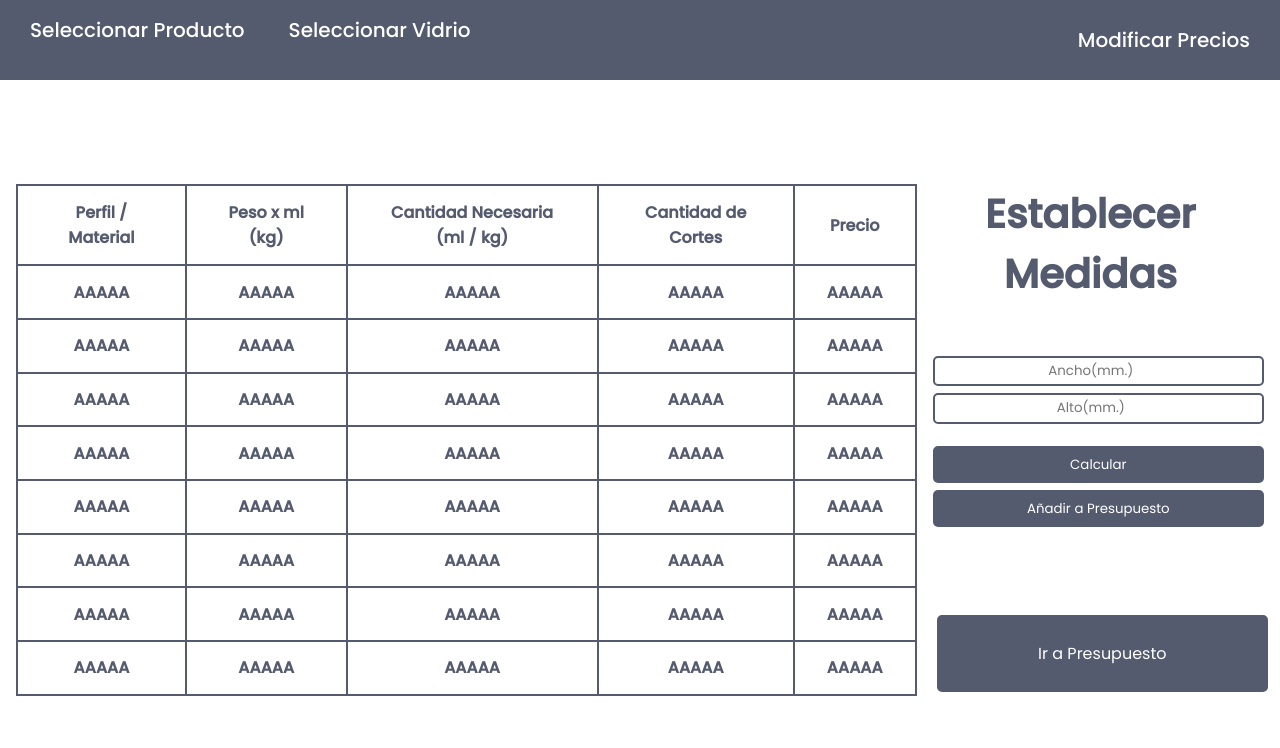
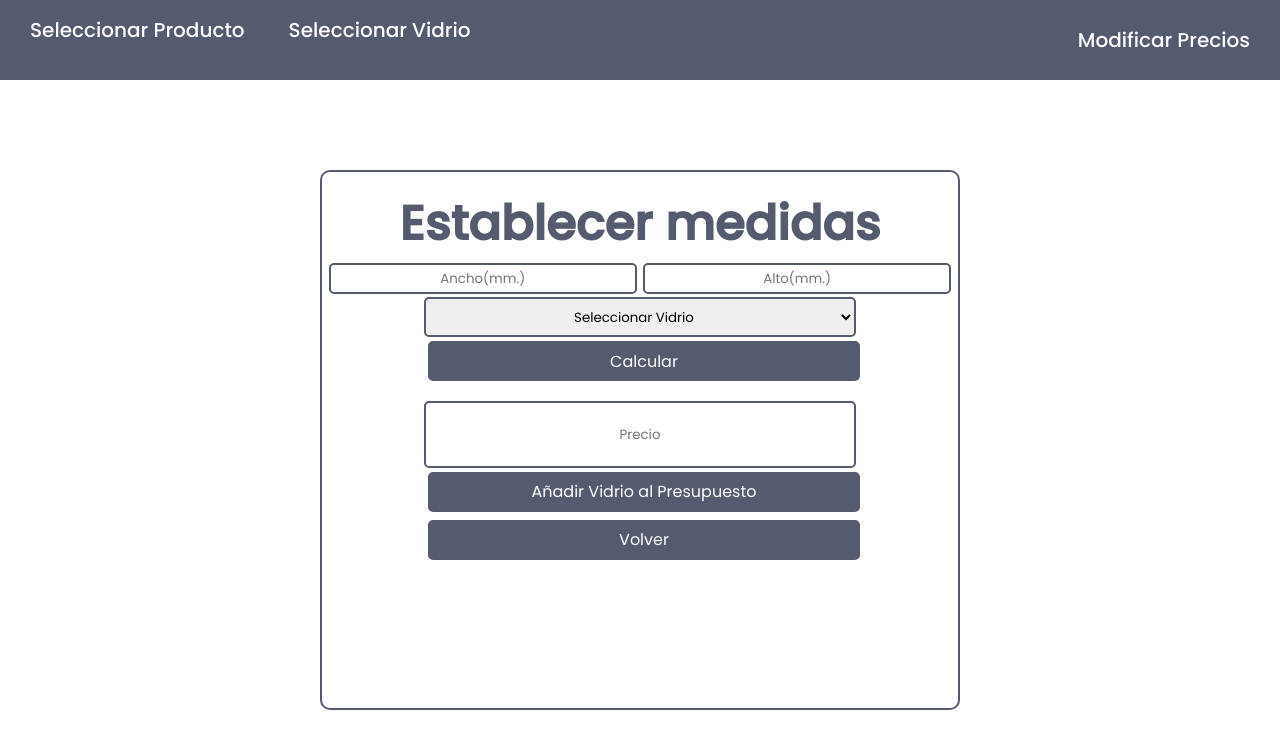
Before and after one commit to Fede404/Presupuestos-app, a website: page index.html in a window 1280 px wide. Both pictures are taken after a click on the button "Seleccionar Vidrio". Drawn offline with Linux system fonts and the light colour scheme.

Commit message:
6 - Añadida modal para vidrios funcional

```diff
--- a/index.html
+++ b/index.html
@@ -48,20 +48,9 @@
 					</div>
 				</div>
 				<div class="vidrioGroup">
-					<button class="nav-btn" onclick="displayChange2()">
+					<button class="nav-btn" onclick="abrirModal()">
 						Seleccionar Vidrio
 					</button>
-					<div class="prodOptions" id="vidrioList">
-						<button class="list-btn">Vidrio 3mm.</button>
-						<button class="list-btn">Vidrio 4mm.</button>
-						<button class="list-btn">Vidrio 5mm.</button>
-						<button class="list-btn">Vidrio 6mm.</button>
-						<button class="list-btn">Laminado 3+3</button>
-						<button class="list-btn">Espejo 3mm.</button>
-						<button class="list-btn">Stipolit 4mm.</button>
-						<button class="list-btn">Martelet 4mm.</button>
-						<button class="list-btn">Pacific 4mm.</button>
-					</div>
 				</div>
 			</div>
 			<div class="nav-btnGroup">
@@ -160,6 +149,54 @@
 					</div>
 				</div>
 			</section>
+			<section class="vidrio-sec">
+				<h2>Establecer medidas</h2>
+				<div class="vidrio-medidas-sec">
+					<input
+						type="number"
+						id="anchovidrio"
+						placeholder="Ancho(mm.)"
+					/>
+					<input
+						type="number"
+						id="altovidrio"
+						placeholder="Alto(mm.)"
+					/>
+				</div>
+				<div class="vidrio-select">
+					<select id="opc-vidrios">
+						<option value="" disabled selected>
+							Seleccionar Vidrio
+						</option>
+						<option value="vidrio3mm">Vidrio 3mm.</option>
+						<option value="vidrio4mm">Vidrio 4mm.</option>
+						<option value="vidrio5mm">Vidrio 5mm.</option>
+						<option value="vidrio6mm">Vidrio 6mm.</option>
+						<option value="laminado">Laminado 3+3</option>
+						<option value="espejo">Espejo 3mm.</option>
+						<option value="stipolit">Stipolit 4mm.</option>
+						<option value="martelet">Martelet 4mm.</option>
+						<option value="pacific">Pacific 4mm.</option>
+					</select>
+					<button id="cuentas-vidrio">Calcular</button>
+					<div class="precio-vidrio">
+						<input
+							type="text"
+							id="vidrio-desc"
+							placeholder="Precio"
+							readonly
+						/>
+						<div class="btn-group-vidrio">
+							<button id="añadirvidrio-btn">
+								Añadir Vidrio al Presupuesto
+							</button>
+							<button id="back-btn" onclick="cerrarModal()">
+								Volver
+							</button>
+						</div>
+					</div>
+				</div>
+			</section>
 		</header>
 		<!-- LINK SCRIPT -->
 		<script src="script/script.js"></script>
--- a/script/script.js
+++ b/script/script.js
@@ -10,10 +10,14 @@ let displayChange = function () {
 	}
 };
 
-let displayChange2 = function () {
-	if (vidrioDiv.style.display === "none") {
-		vidrioDiv.style.display = "flex";
-	} else {
-		vidrioDiv.style.display = "none";
-	}
-};
+// VARIABLES Y FUNCIONES PARA ABRIR Y CERRAR MODAL DE VIDRIOS
+let secVidrios = document.querySelector(".vidrio-sec");
+let secProducto = document.querySelector(".prod-sec")
+let abrirModal = function() {
+	secVidrios.style.display = "flex";
+	secProducto.style.display = "none";
+}
+let cerrarModal = function() {
+	secVidrios.style.display = "none";
+	secProducto.style.display = "flex";
+}
--- a/style/style.scss
+++ b/style/style.scss
@@ -29,6 +29,7 @@
 		}
 		.prodGroup,
 		.vidrioGroup {
+			z-index: 10;
 			.prodOptions {
 				border: 2px solid varComp.$color2;
 				margin-top: 0.5em;
@@ -59,11 +60,11 @@
 
 .header {
 	height: 90vh;
-	margin: 0 1em;
 	display: flex;
-	justify-content: start;
+	justify-content: center;
 	align-items: center;
 	.prod-sec {
+		margin: 0 1em;
 		display: flex;
 		justify-content: space-between;
 		#tabla-producto {
@@ -92,6 +93,7 @@
 				flex-direction: column;
 				align-items: center;
 				input {
+					background-color: transparent;
 					padding: 0.25em 1em;
 					width: 100%;
 					border-radius: 5px;
@@ -150,4 +152,91 @@
 			}
 		}
 	}
+	.vidrio-sec {
+		padding: 1em;
+		border: 2px solid varComp.$color2;
+		border-radius: 10px;
+		width: 50%;
+		height: 75%;
+		display: none;
+		flex-direction: column;
+		align-items: center;
+		h2 {
+			font-size: 3em;
+			color: varComp.$color2;
+		}
+		.vidrio-medidas-sec {
+			display: flex;
+			width: 100%;
+			justify-content: center;
+			input {
+				padding: 0.25em 1.75em;
+				border: 2px solid varComp.$color2;
+				border-radius: 5px;
+				margin: 0.25em;
+				text-align: center;
+			}
+		}
+		.vidrio-select {
+			select {
+				text-align: center;
+				width: 100%;
+				padding: 0.25em 2.5em;
+				height: 3em;
+				border: 2px solid varComp.$color2;
+				border-radius: 5px;
+			}
+			button {
+				height: 2.5em;
+				width: 100%;
+				font-size: 1em;
+				padding: 0.25em 2em;
+				border-radius: 5px;
+				margin: 0.25em;
+				text-align: center;
+				background-color: varComp.$color2;
+				color: varComp.$color1;
+				border: 2px solid varComp.$color2;
+				transition: all 0.2s;
+				&:hover {
+					cursor: pointer;
+					background-color: varComp.$color5;
+				}
+				&:active {
+					transform: scale(97%);
+				}
+			}
+		}
+		.precio-vidrio {
+			margin-top: 1em;
+			input {
+				height: 5em;
+				width: 100%;
+				border: 2px solid varComp.$color2;
+				border-radius: 5px;
+				text-align: center;
+			}
+			.btn-group-vidrio {
+				button {
+					height: 2.5em;
+					font-size: 1em;
+					padding: 0.25em 2em;
+					border-radius: 5px;
+					margin: 0.25em;
+					text-align: center;
+					background-color: varComp.$color2;
+					color: varComp.$color1;
+					border: 2px solid varComp.$color2;
+					transition: all 0.2s;
+					&:hover {
+						cursor: pointer;
+						background-color: varComp.$color5;
+					}
+					&:active {
+						transform: scale(97%);
+					}
+				}
+			}
+		}
+	}
 }
--- a/style/varComp.scss
+++ b/style/varComp.scss
@@ -4,6 +4,13 @@
 	padding: 0;
 	box-sizing: border-box;
 	font-family: "Poppins", sans-serif;
+}
+
+//REMOVER ESTILOS POR DEFECTO DE INPUTS NUMÉRICOS
+input[type="number"]::-webkit-inner-spin-button,
+input[type="number"]::-webkit-outer-spin-button {
+	-webkit-appearance: none;
+	margin: 0;
 }
 
 // IMPORT DE FUENTE
```
Also changed, not shown: style/style.css.
